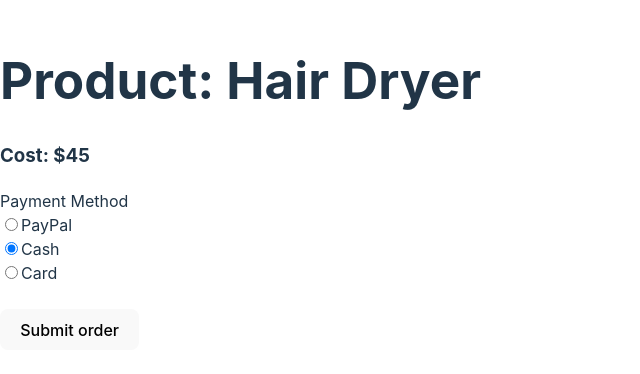
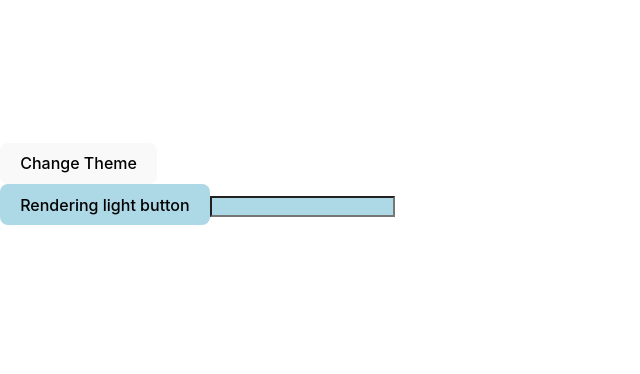
Before and after one commit to yasirshahzad/design-patterns, a React (Vite) app: page / in a window 1280 px wide. Shown: the part 216-590 px from the top of the page, without its empty margins (0-640 px from the left). Built offline with nearby package versions, Linux system fonts and the light colour scheme.

Commit message:
Some codes for abstract fatory

```diff
--- a/src/App.tsx
+++ b/src/App.tsx
@@ -1,9 +1,9 @@
-import FactoryMethod from "./creational/FactoryMethod/FactoryMethod";
+import AbstractFactory from "./creational/AbstractFactory/AbstractFactory";
 
 function App() {
   return (
     <>
-      <FactoryMethod />
+      <AbstractFactory />
     </>
   );
 }
--- a/src/creational/AbstractFactory/AbstractFactory.tsx
+++ b/src/creational/AbstractFactory/AbstractFactory.tsx
@@ -1,41 +1,51 @@
-import React from "react";
-
-type Props = {};
+import { useState } from "react";
 
 interface Button {
-  render: () => void;
+  render: () => React.ReactNode;
 }
 interface Textbox {
-  render: () => void;
-}
-interface UIFactory {
-  createButton(): Button;
-  createTextBox(): Button;
+  render: () => React.ReactNode;
 }
 
 // Concrete Products
 class LightButton implements Button {
   render() {
-    console.log("Rendering light button");
+    return (
+      <button style={{ backgroundColor: "lightblue" }}>
+        Rendering light button
+      </button>
+    );
   }
 }
+
 class LightTextbox implements Textbox {
   render() {
-    console.log("Rendering light textbox");
+    return <input type="text" style={{ backgroundColor: "lightblue" }} />;
   }
 }
 
 class DarkButton implements Button {
   render() {
-    console.log("Rendering dark button");
+    return (
+      <button style={{ backgroundColor: "darkblue" }}>
+        Rendering dark button
+      </button>
+    );
   }
 }
 class DarkTextbox implements Textbox {
   render() {
-    console.log("Rendering dark textbox");
+    return <input type="text" style={{ backgroundColor: "darkblue" }} />;
   }
 }
 
+// Abstract factory
+interface UIFactory {
+  createButton(): Button;
+  createTextBox(): Textbox;
+}
+
+// Concrete factories
 class LightFactory implements UIFactory {
   createButton(): Button {
     return new LightButton();
@@ -54,5 +64,26 @@ class DarkFactory implements UIFactory {
 }
 
 export default function AbstractFactory({}: Props) {
-  return <div>AbstractFactory</div>;
+  const [dark, setDark] = useState(false);
+  const [factory, setFactory] = useState<UIFactory>(new LightFactory());
+
+  const toggle = () => {
+    if (dark) {
+      setDark(false);
+      setFactory(new LightFactory());
+    } else {
+      setDark(true);
+      setFactory(new DarkFactory());
+    }
+  };
+
+  return (
+    <div>
+      <button onClick={toggle}>Change Theme</button>
+      <div>
+        {factory.createButton().render()}
+        {factory.createTextBox().render()}
+      </div>
+    </div>
+  );
 }
```
Also changed, not shown: src/creational/AbstractFactory/Example2.tsx (added, +62 -0 lines), src/creational/AbstractFactory/README.md.
